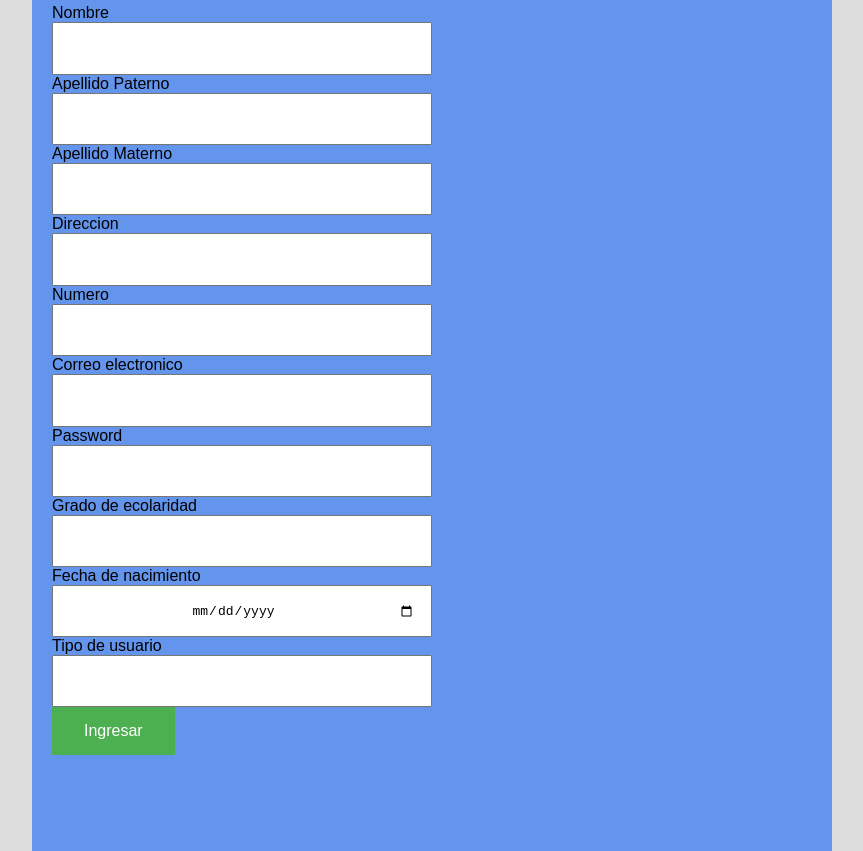
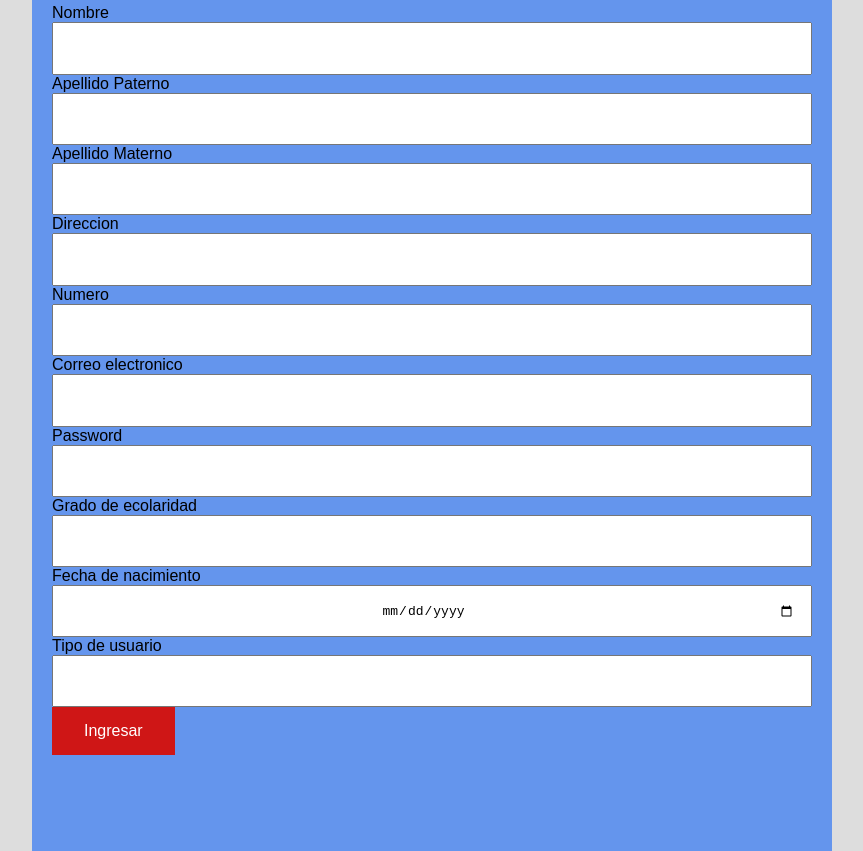
Before and after one commit to Angelmava00/Practica2, a plain HTML site: page index.html in a window 1280 px wide. Shown: the part 84-935 px from the top of the page, without its empty margins (208-1071 px from the left). Drawn offline with Linux system fonts and the light colour scheme.

Commit message:
Archivos

```diff
--- a/estilos.css
+++ b/estilos.css
@@ -13,7 +13,7 @@ body{
 }
 
 .form-register{
-    width: 300%;
+    width: 200%;
     max-width: 800px;
     background: cornflowerblue;
     padding: 20px;
@@ -31,11 +31,11 @@ body{
 }
 
 .form-label{
-    width: 50%;
+    width: 100%;
 
 }
 .form-input{
-    width: 50%;
+    width: 100%;
     padding: 2%;
     font-size: 100%;
     text-align: center;
@@ -46,7 +46,7 @@ body{
     align-items: center;
 }
 .button{
-    background-color: #4CAF50;
+    background-color: #cf1616;
     border: none;
     color: white;
     padding: 15px 32px;
--- a/index.html
+++ b/index.html
@@ -4,7 +4,7 @@
     <meta charset="UTF-8">
     <meta name="viewport" content="width=device-width, initial-scale=1.0">
     <link rel ="stylesheet" href="estilos.css">
-    <title>Formulario</title>
+    <title>Formulario AV</title>
 </head>
 <body>
     <form class="form-register" action ="registro.html">
@@ -19,7 +19,7 @@
                                     <div class="container--flex"><label for="" class="form-label">Grado de ecolaridad</label><input type="text" class="form-input"  name="escolaridad" required>
                                         <div class="container--flex"><label for="" class="form-label">Fecha de nacimiento</label><input type="date" class="form-input"  name="fecha" required>
                                             <div class="container--flex"><label for="" class="form-label">Tipo de usuario</label><input type="text" class="form-input"   name="tipo" required>
-                                                <input type="submit" value="Ingresar" class="button">
+                                                <input type="submit" value="Ingresar" class="button" name="btn">
                                             </div>
                                         </div>
                                     </div>
```
